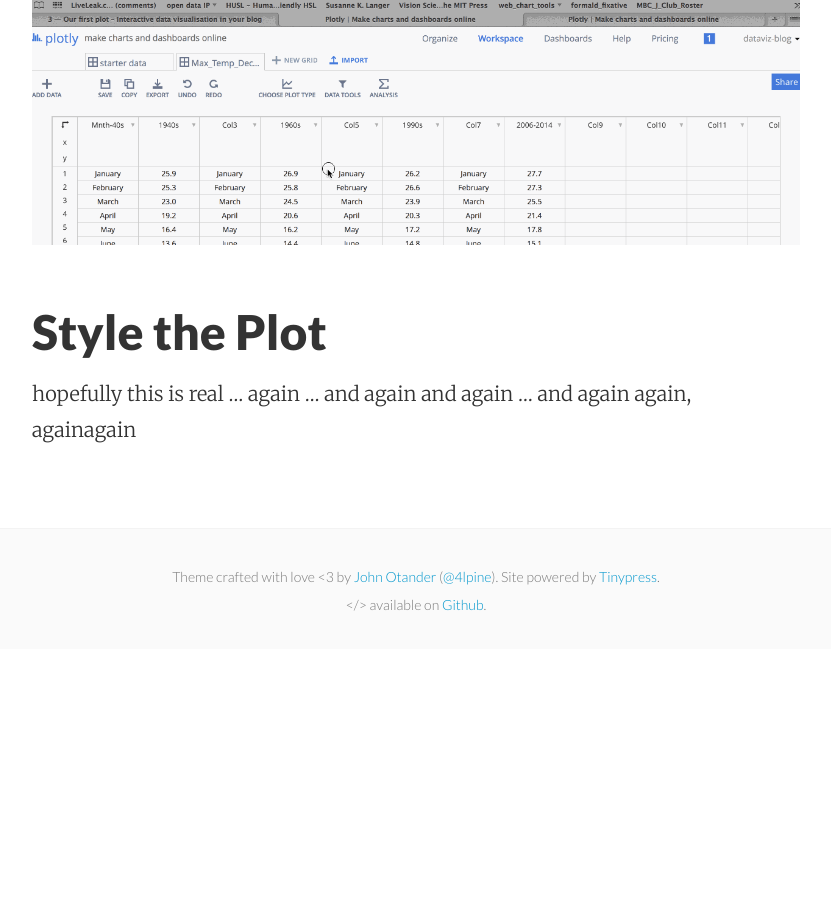
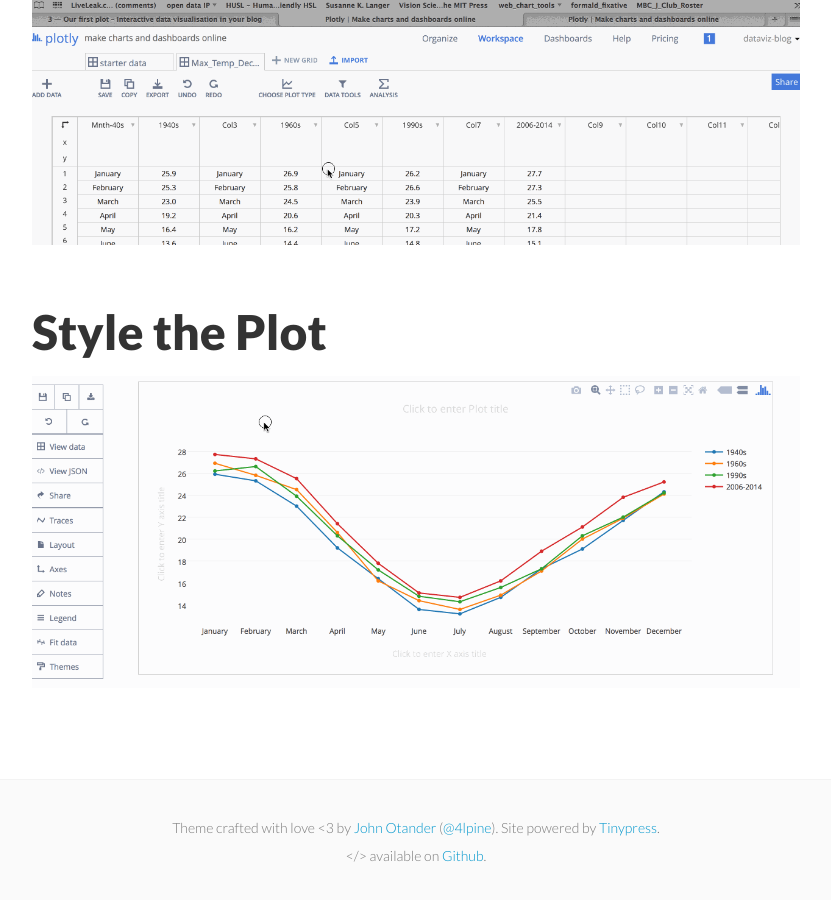
Before and after one commit to dataviz-blog/dataviz-blog.github.io, a Jekyll site: the page built from _posts/2016-01-18-3-our-first-plot.markdown, in a window 1280 px wide and 900 px high, scrolled down 1394 px. Shown: the whole window, without its empty margins (224-1055 px from the left). Built offline with Jekyll 4.4.1, drawn with Linux system fonts in a browser that asks for light colours; before the commit the page ends 2043 px from its top, so only the background shows below that.

Commit message:
Post update: 3 — Our first plot

```diff
--- a/_posts/2016-01-18-3-our-first-plot.markdown
+++ b/_posts/2016-01-18-3-our-first-plot.markdown
@@ -39,4 +39,4 @@ Make sure to Copy and Edit and save to your own account.
 
 ## Style the Plot
 
-hopefully this is real ... again ... and again and again ... and again again, againagain
+![](https://raw.githubusercontent.com/dataviz-blog/dataviz-blog.github.io/master/gifs/style_first_plot.gif)
```
